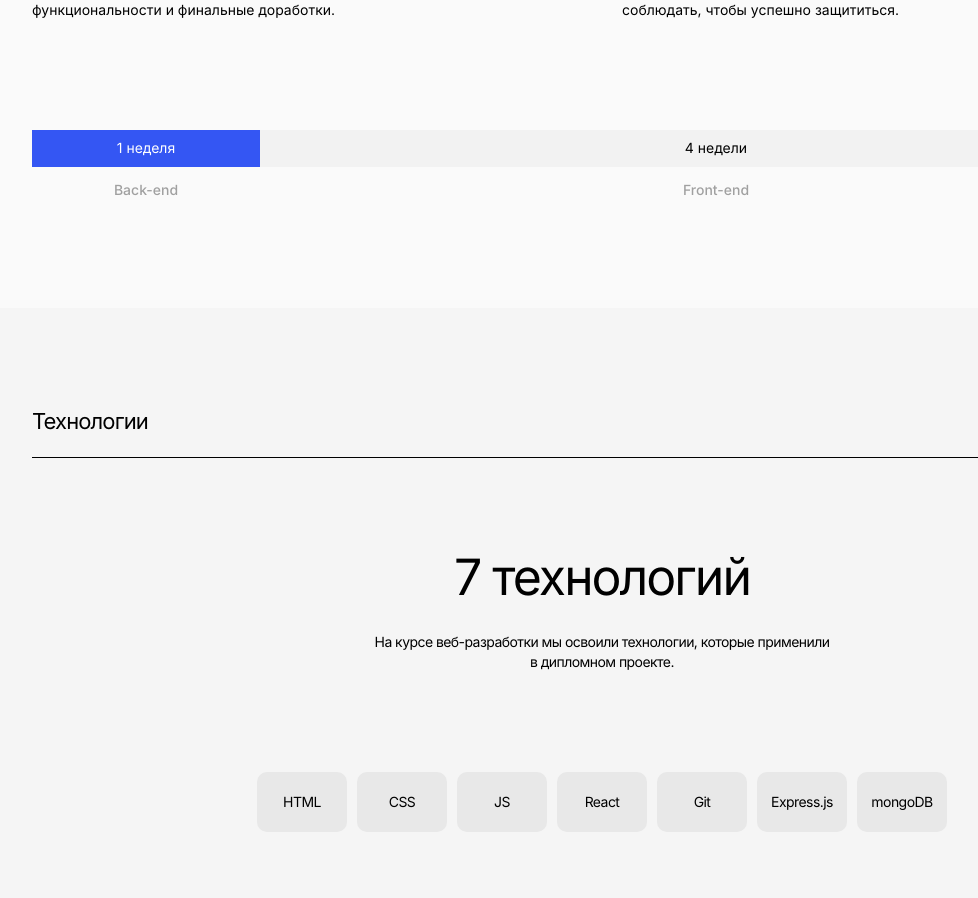
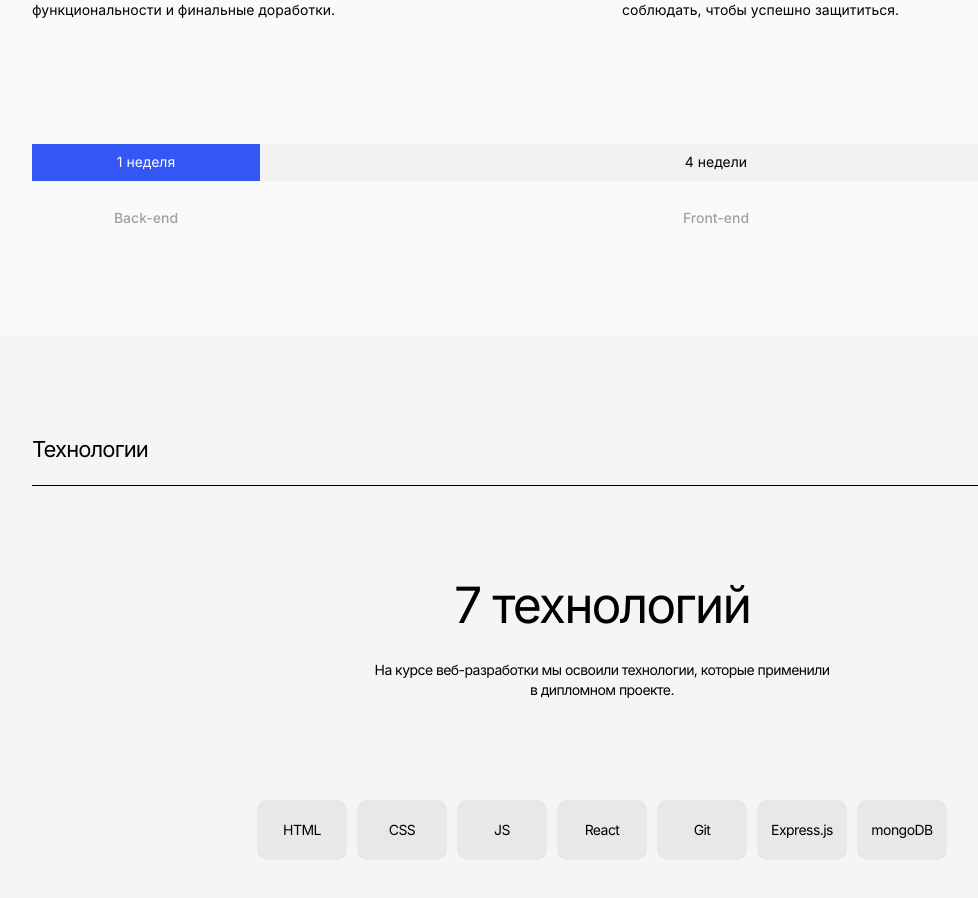
Before and after one commit to ShnaiderDanila/movies-explorer-frontend, a React (Create React App) app: page / in a window 1280 px wide. Shown: the part 963-1861 px from the top of the page, without its empty margins (38-1016 px from the left). Built offline with nearby package versions, Linux system fonts and the light colour scheme.

Commit message:
feat: Add class about-project__time-line-text to jsx markup src/components/Main/AboutProject/AboutProject.js

```diff
--- a/src/components/Main/AboutProject/AboutProject.js
+++ b/src/components/Main/AboutProject/AboutProject.js
@@ -27,8 +27,8 @@ function AboutProject() {
         </li>
       </ul>
       <div className='about-project__time-line'>
-        <div className='about-project__time-line-blue'>1 неделя</div>
-        <div className='about-project__time-line-grey'>4 недели</div>
+        <p className='about-project__time-line-text about-project__time-line-blue'>1 неделя</p>
+        <p className='about-project__time-line-text about-project__time-line-grey'>4 недели</p>
         <span className='about-project__time-line-signature'>Back-end</span>
         <span className='about-project__time-line-signature'>Front-end</span>
       </div>
```
